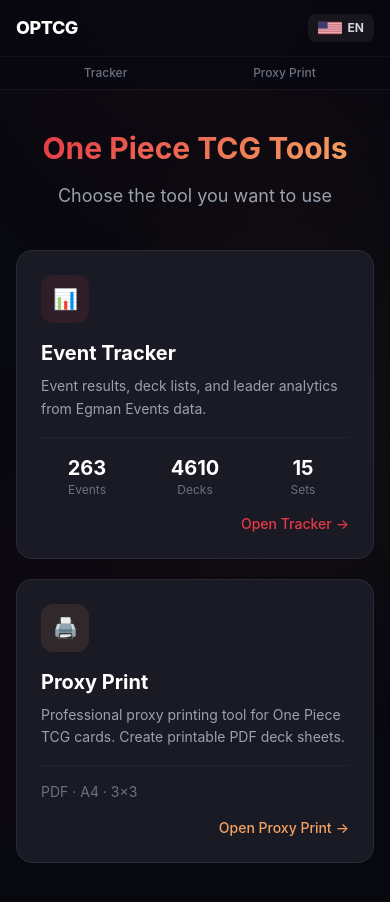
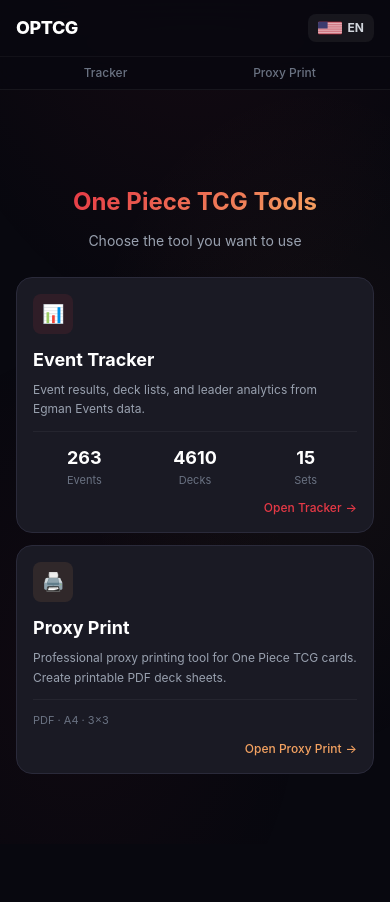
Before and after one commit to archeronur/optcg, a Next.js app: page / in a window 390 px wide. After the commit the page ends 870 px from the top, so only its background shows below. Built offline with nearby package versions, Linux system fonts and the light colour scheme.

Commit message:
Refine landing page mobile layout for a cleaner look.
Reduce spacing and typography density on small screens to improve readability and create a more minimal homepage experience.

Made-with: Cursor

```diff
--- a/src/app/page.tsx
+++ b/src/app/page.tsx
@@ -12,55 +12,55 @@ export default function LandingPage() {
   const totalSets = summary.metas.length;
 
   return (
-    <div className="min-h-[calc(100vh-4rem)] flex flex-col items-center justify-center px-4 py-10 sm:py-16">
-      <div className="text-center mb-10 sm:mb-14 animate-fade-in">
-        <h1 className="text-3xl sm:text-4xl md:text-6xl font-bold gradient-text mb-4">
+    <div className="min-h-[calc(100vh-4rem)] flex flex-col items-center justify-center px-4 py-6 sm:py-16">
+      <div className="text-center mb-6 sm:mb-14 animate-fade-in">
+        <h1 className="text-2xl sm:text-4xl md:text-6xl font-bold gradient-text mb-3 sm:mb-4">
           <T section="landing" k="title" />
         </h1>
-        <p className="text-gray-400 text-lg sm:text-xl max-w-xl mx-auto">
+        <p className="text-gray-400 text-sm sm:text-xl max-w-md sm:max-w-xl mx-auto leading-relaxed">
           <T section="landing" k="subtitle" />
         </p>
       </div>
 
-      <div className="grid grid-cols-1 md:grid-cols-2 gap-5 md:gap-8 w-full max-w-4xl animate-slide-up">
+      <div className="grid grid-cols-1 md:grid-cols-2 gap-3 sm:gap-5 md:gap-8 w-full max-w-3xl md:max-w-4xl animate-slide-up">
         {/* Event Tracker Card */}
         <Link
           href="/tracker"
-          className="glass-card hover-lift p-6 sm:p-8 flex flex-col gap-4 group"
+          className="glass-card hover-lift p-4 sm:p-8 flex flex-col gap-3 sm:gap-4 group"
         >
-          <div className="w-12 h-12 sm:w-14 sm:h-14 rounded-xl bg-accent/10 flex items-center justify-center text-xl sm:text-2xl">
+          <div className="w-10 h-10 sm:w-14 sm:h-14 rounded-lg sm:rounded-xl bg-accent/10 flex items-center justify-center text-lg sm:text-2xl">
             📊
           </div>
           <div>
-            <h2 className="text-xl sm:text-2xl font-bold text-white mb-2 group-hover:text-accent transition-colors">
+            <h2 className="text-lg sm:text-2xl font-bold text-white mb-1.5 sm:mb-2 group-hover:text-accent transition-colors">
               <T section="landing" k="trackerTitle" />
             </h2>
-            <p className="text-gray-400 text-sm leading-relaxed">
+            <p className="text-gray-400 text-xs sm:text-sm leading-relaxed">
               <T section="landing" k="trackerDesc" />
             </p>
           </div>
-          <div className="flex gap-4 mt-auto pt-4 border-t border-white/5">
+          <div className="flex gap-2 sm:gap-4 mt-auto pt-3 sm:pt-4 border-t border-white/5">
             <div className="text-center flex-1">
-              <div className="text-xl font-bold text-white">{totalEvents}</div>
-              <div className="text-xs text-gray-500">
+              <div className="text-lg sm:text-xl font-bold text-white">{totalEvents}</div>
+              <div className="text-[11px] sm:text-xs text-gray-500">
                 <T section="landing" k="events" />
               </div>
             </div>
             <div className="text-center flex-1">
-              <div className="text-xl font-bold text-white">{totalDecks}</div>
-              <div className="text-xs text-gray-500">
+              <div className="text-lg sm:text-xl font-bold text-white">{totalDecks}</div>
+              <div className="text-[11px] sm:text-xs text-gray-500">
                 <T section="landing" k="decks" />
               </div>
             </div>
             <div className="text-center flex-1">
-              <div className="text-xl font-bold text-white">{totalSets}</div>
-              <div className="text-xs text-gray-500">
+              <div className="text-lg sm:text-xl font-bold text-white">{totalSets}</div>
+              <div className="text-[11px] sm:text-xs text-gray-500">
                 <T section="landing" k="sets" />
               </div>
             </div>
           </div>
           <div className="flex justify-end">
-            <span className="text-sm font-medium text-accent group-hover:translate-x-1 transition-transform inline-flex items-center gap-1">
+            <span className="text-xs sm:text-sm font-medium text-accent group-hover:translate-x-1 transition-transform inline-flex items-center gap-1">
               <T section="landing" k="goToTracker" />
               <span aria-hidden="true">→</span>
             </span>
@@ -70,26 +70,26 @@ export default function LandingPage() {
         {/* Proxy Print Card */}
         <Link
           href="/proxy-print"
-          className="glass-card hover-lift p-6 sm:p-8 flex flex-col gap-4 group"
+          className="glass-card hover-lift p-4 sm:p-8 flex flex-col gap-3 sm:gap-4 group"
         >
-          <div className="w-12 h-12 sm:w-14 sm:h-14 rounded-xl bg-accent-secondary/10 flex items-center justify-center text-xl sm:text-2xl">
+          <div className="w-10 h-10 sm:w-14 sm:h-14 rounded-lg sm:rounded-xl bg-accent-secondary/10 flex items-center justify-center text-lg sm:text-2xl">
             🖨️
           </div>
           <div>
-            <h2 className="text-xl sm:text-2xl font-bold text-white mb-2 group-hover:text-accent-secondary transition-colors">
+            <h2 className="text-lg sm:text-2xl font-bold text-white mb-1.5 sm:mb-2 group-hover:text-accent-secondary transition-colors">
               <T section="landing" k="proxyTitle" />
             </h2>
-            <p className="text-gray-400 text-sm leading-relaxed">
+            <p className="text-gray-400 text-xs sm:text-sm leading-relaxed">
               <T section="landing" k="proxyDesc" />
             </p>
           </div>
-          <div className="flex gap-4 mt-auto pt-4 border-t border-white/5">
-            <div className="text-sm text-gray-500">
+          <div className="flex gap-4 mt-auto pt-3 sm:pt-4 border-t border-white/5">
+            <div className="text-[11px] sm:text-sm text-gray-500">
               PDF · A4 · 3×3
             </div>
           </div>
           <div className="flex justify-end">
-            <span className="text-sm font-medium text-accent-secondary group-hover:translate-x-1 transition-transform inline-flex items-center gap-1">
+            <span className="text-xs sm:text-sm font-medium text-accent-secondary group-hover:translate-x-1 transition-transform inline-flex items-center gap-1">
               <T section="landing" k="goToProxy" />
               <span aria-hidden="true">→</span>
             </span>
```
